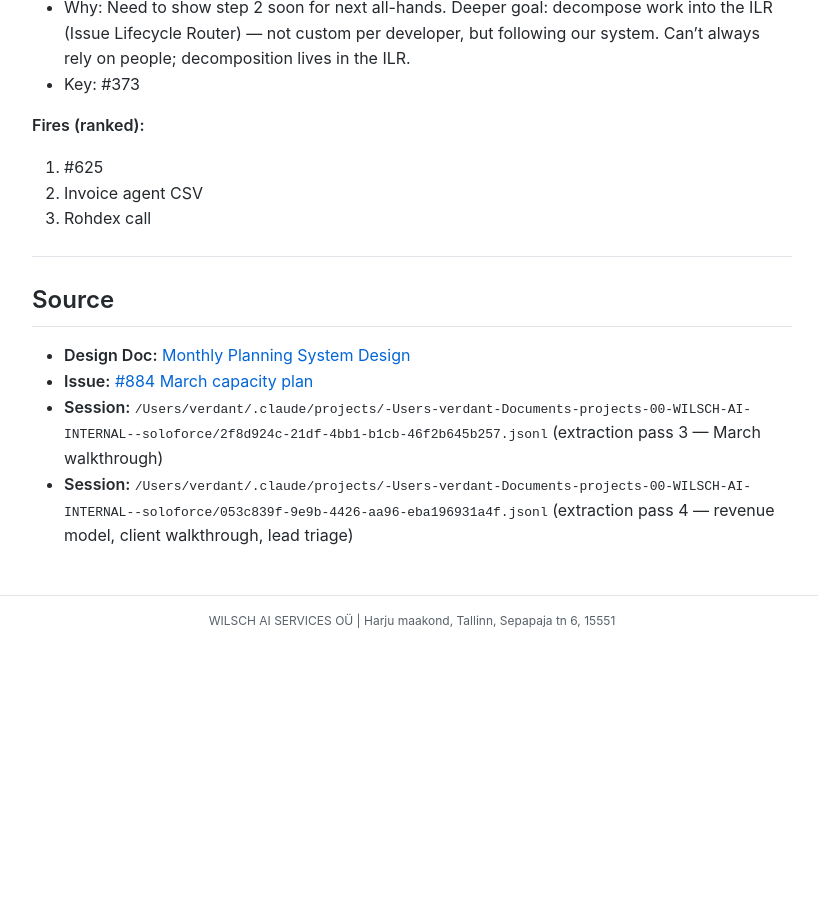
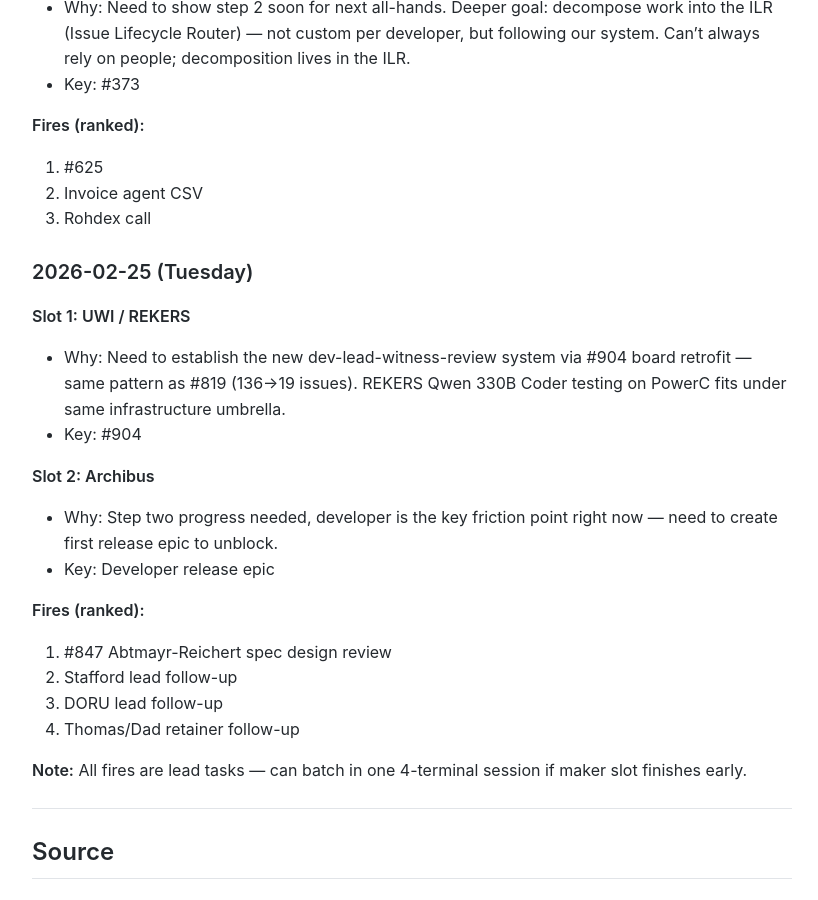
Before and after one commit to MariusWilsch/public-wilsch-ai-pages, a Jekyll site: the page built from project/soloforce/monthly-plan-2026-02-23-to-2026-03-31.md, in a window 1280 px wide and 900 px high, scrolled down 6957 px. Shown: the whole window, without its empty margins (228-1046 px from the left). Built offline with Jekyll 4.4.1, drawn with Linux system fonts in a browser that asks for light colours; our own code applies the rules of GitHub Pages for plain Markdown files; before the commit the page ends 7602 px from its top, so only the background shows below that.

Commit message:
Sync from hippocampus 2026-02-25

```diff
--- a/project/soloforce/monthly-plan-2026-02-23-to-2026-03-31.md
+++ b/project/soloforce/monthly-plan-2026-02-23-to-2026-03-31.md
@@ -191,6 +191,24 @@ First monthly plan. Testing: if monthly pre-decides direction and daily enforces
 2. Invoice agent CSV
 3. Rohdex call
 
+### 2026-02-25 (Tuesday)
+
+**Slot 1: UWI / REKERS**
+- Why: Need to establish the new dev-lead-witness-review system via #904 board retrofit — same pattern as #819 (136→19 issues). REKERS Qwen 330B Coder testing on PowerC fits under same infrastructure umbrella.
+- Key: #904
+
+**Slot 2: Archibus**
+- Why: Step two progress needed, developer is the key friction point right now — need to create first release epic to unblock.
+- Key: Developer release epic
+
+**Fires (ranked):**
+1. #847 Abtmayr-Reichert spec design review
+2. Stafford lead follow-up
+3. DORU lead follow-up
+4. Thomas/Dad retainer follow-up
+
+**Note:** All fires are lead tasks — can batch in one 4-terminal session if maker slot finishes early.
+
 ---
 
 ## Source
```
